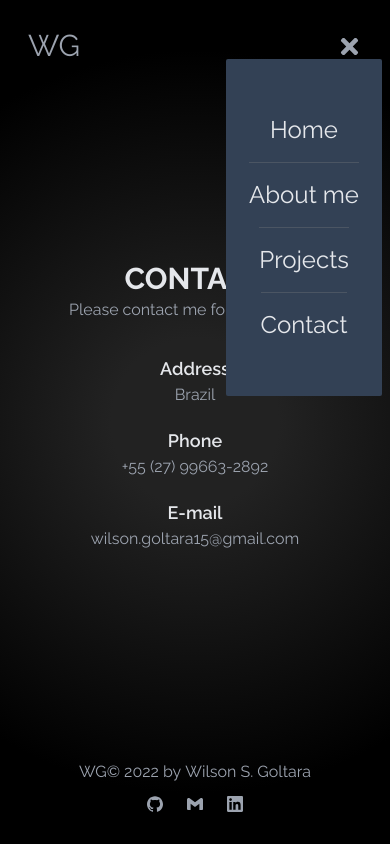
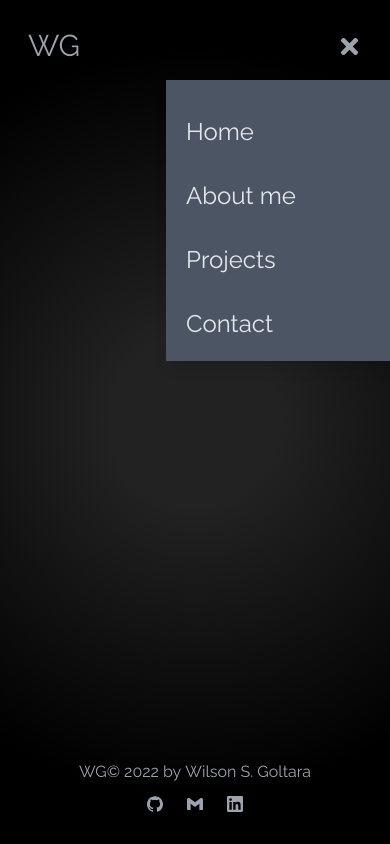
Before and after one commit to wilsongoltara/portfolio-nextjs, a Next.js app: page /contact in a window 390 px wide. Both pictures are taken after a click on the element 353 px from the left and 46 px from the top of the page. Built offline with nearby package versions, Linux system fonts and the light colour scheme.

Commit message:
fix: bug menu and add motion

```diff
--- a/pages/contact.tsx
+++ b/pages/contact.tsx
@@ -1,12 +1,14 @@
 import ContentContact from '@components/ContentContact';
 import PageTitle from '@components/PageTitle';
 import Transition from '@components/Transition';
+import { AppContext } from '@infra/context/AppContext';
 import contacts from '@lib/contacts';
+import { useContext } from 'react';
 
 export default function Contact() {
-
+  const {nav} = useContext(AppContext);
   return (
-    <Transition>
+    (!nav &&<Transition>
       <section className='text-center'>
         <PageTitle>Contacts</PageTitle>
         <div>
@@ -19,6 +21,6 @@ export default function Contact() {
         </div>
         <ContentContact contacts={contacts}/>
       </section>
-    </Transition>
+    </Transition>)
   );
 }
--- a/src/patterns/NavBar/Menu.tsx
+++ b/src/patterns/NavBar/Menu.tsx
@@ -1,8 +1,9 @@
-import {AppContext} from '@infra/context/AppContext';
-import {MenuProps} from '@interfaces/interfaceProps';
-import {useContext} from 'react';
-import {FaBars, FaTimes} from 'react-icons/fa';
 import Links from '@components/Links';
+import { AppContext } from '@infra/context/AppContext';
+import { MenuProps } from '@interfaces/interfaceProps';
+import { motion as m } from 'framer-motion';
+import { useContext } from 'react';
+import { FaBars, FaTimes } from 'react-icons/fa';
 
 export default function Menu({ links }: MenuProps) {
   const { nav, setNav } = useContext(AppContext);
@@ -13,21 +14,32 @@ export default function Menu({ links }: MenuProps) {
         <Links links={links} classList="hidden md:flex" classItem="item"/>
       </div>
       <div
-        onClick={() => setNav(!nav)}
+        onClick={() => setNav((nav) => !nav)}
         className="cursor-pointer pr-2 md:hidden"
       >
         {nav ? <FaTimes size={25}/> : <FaBars size={25}/>}
       </div>
-      <div>
       {nav && (
+        <>
+          <m.div
+            initial={{ x: '100%' }}
+            animate={{
+              x: '30%'
+            }}
+            exit={{
+              x: '100%'
+            }}
+            transition={{ type: 'spring', bounce: 0, duration: 0.5 }}
+            className="fixed bg-gray-600 shadow-lg top-20 right-0 w-full max-w-xs h-2/6 p-5"
+          >
             <Links
               links={links}
-            classList="burger-menu"
               classItem="text-gray-200 py-4 text-2xl"
-            onClick={() => setNav(!nav)}
+              onClick={() => setNav((nav) => !nav)}
             />
+          </m.div>
+        </>
       )}
-      </div>
     </menu>
   );
 }
--- a/styles/globals.css
+++ b/styles/globals.css
@@ -28,7 +28,7 @@ html {
   }
 
   .burger-menu {
-    @apply flex flex-col justify-center items-center absolute md:hidden right-2 w-2/5 h-2/5 divide-y bg-slate-700 rounded-sm divide-gray-600;
+    @apply flex flex-col justify-center items-center absolute md:hidden right-2 w-[45%] h-[30%] divide-y bg-slate-700 rounded-sm divide-gray-600;
   }
 
   .name-of-developer {
```
Lines whose indentation alone changed are shown as unchanged.
